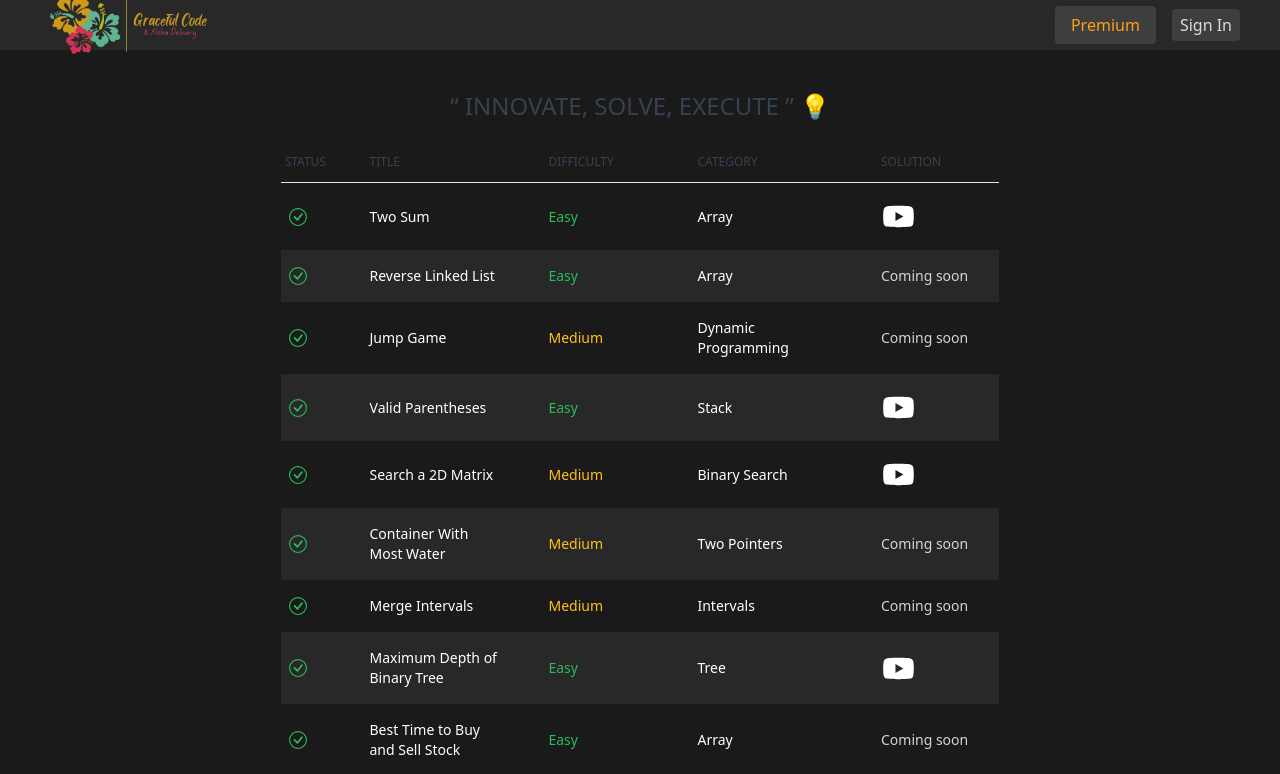
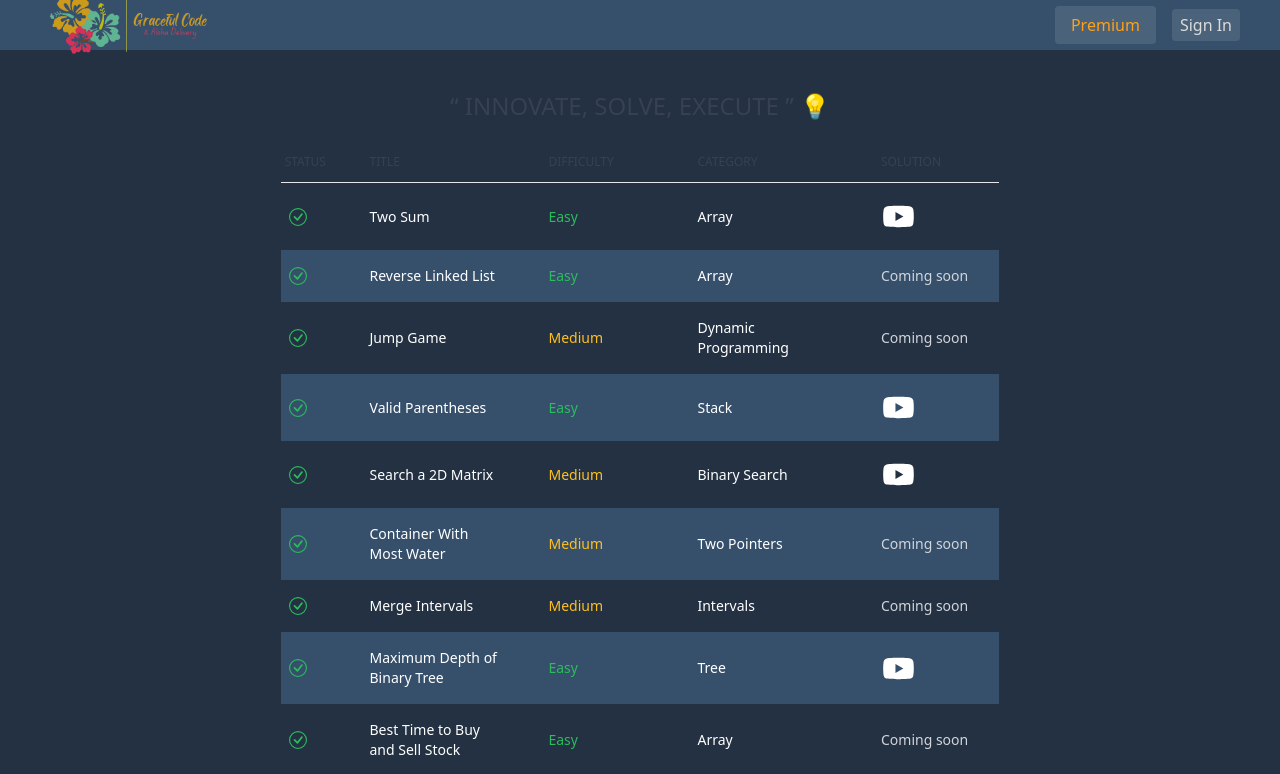
Before and after one commit to Chen-Abudi/AlohaGracefulCode, a Next.js app: page / in a window 1280 px wide. Shown: the top 774 px of the page. Built offline with nearby package versions, Linux system fonts and the light colour scheme.

Commit message:
style: Update homepage layer color

```diff
--- a/tailwind.config.ts
+++ b/tailwind.config.ts
@@ -11,8 +11,12 @@ const config = {
   theme: {
     extend: {
       colors: {
-        "dark-layer-1": "rgb(40,40,40)",
-        "dark-layer-2": "rgb(26,26,26)",
+        // "dark-layer-1": "rgb(40,40,40)",
+        // "dark-layer-2": "rgb(26,26,26)",
+
+        "dark-layer-1": "rgb(54, 80, 108)",
+        "dark-layer-2": "rgb(35, 49, 66)",
+
         "dark-label-2": "rgba(239, 241, 246, 0.75)",
         "dark-divider-border-2": "rgb(61, 61, 61)",
         "dark-fill-2": "hsla(0,0%,100%,.14)",
@@ -33,6 +37,8 @@ const config = {
         "soft-peach-1": "rgb(250, 223, 161)",
         "ivory-blush-1": "rgb(255, 244, 234)",
         "muted-sky-1": "rgb(126, 172, 181)",
+        // "": "rgb(165, 222, 241)",
+        // "": "rgb(235, 247, 253)",
       },
     },
   },
```
